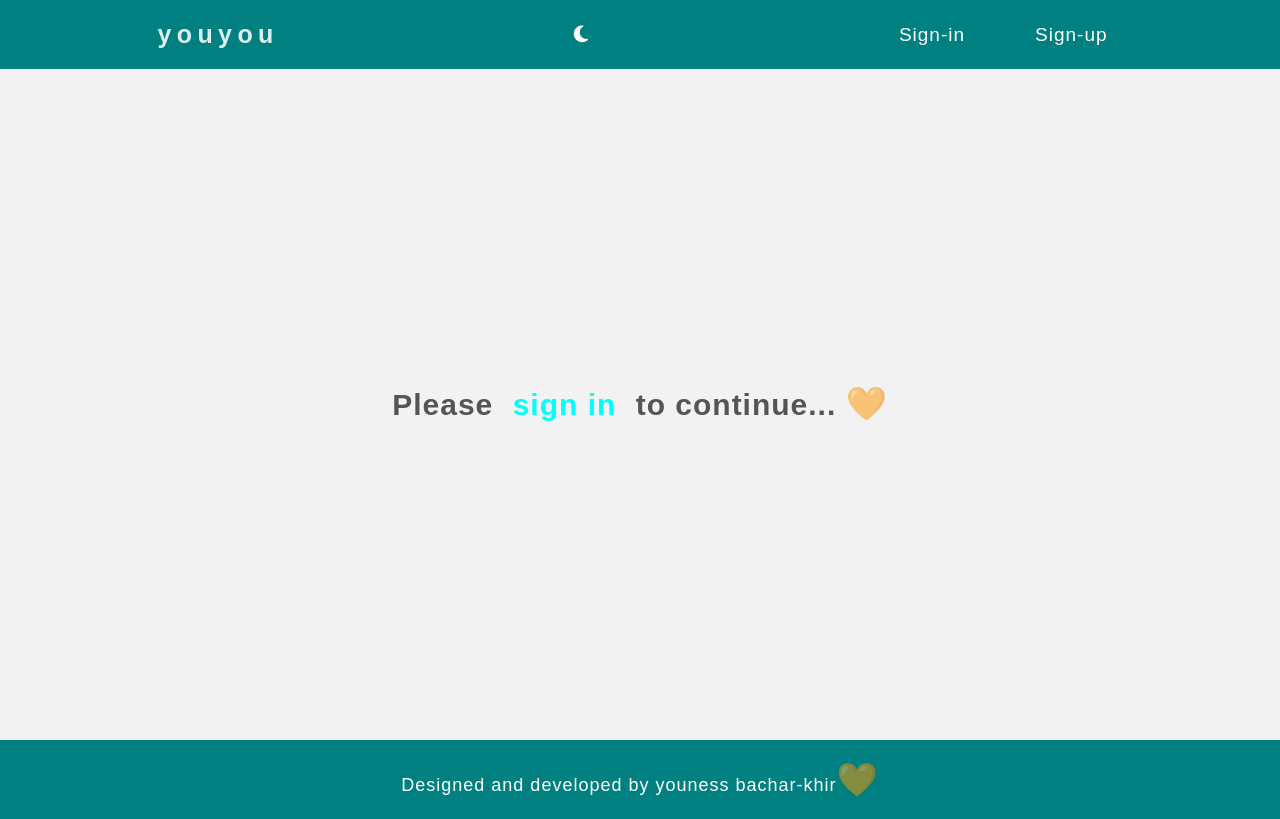
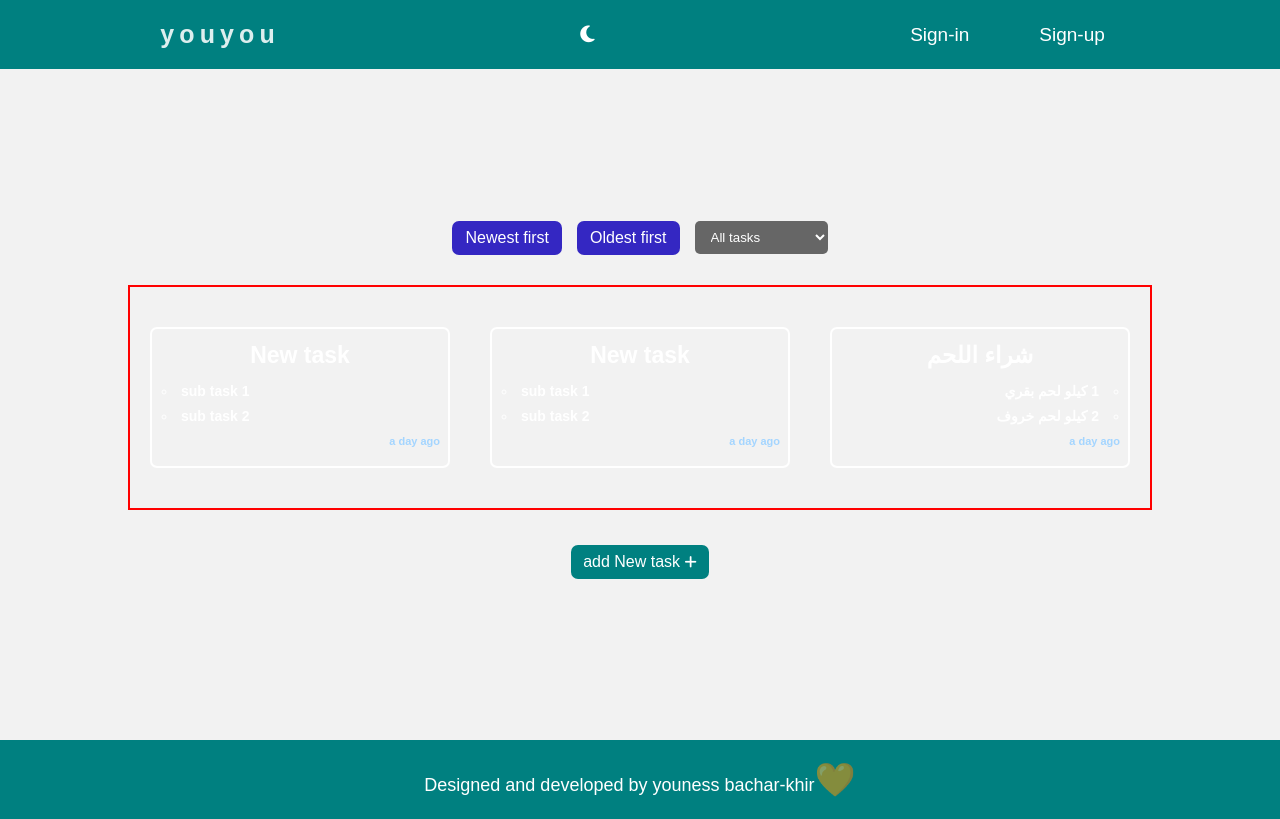
Before and after one commit to younessbachar/myapp, a React (Create React App) app: page / in a window 1280 px wide. Built offline with nearby package versions, Linux system fonts and the light colour scheme; no server answers.

Commit message:
react project with firebase v2

```diff
--- a/src/components/MainContent.css
+++ b/src/components/MainContent.css
@@ -1,11 +1,11 @@
 main{
   color: #1b1b1b;
 
-  height: calc(100vh - 128.64px);
+  min-height: calc(100vh - 128.64px);
 
   font-size: 30px;
   font-weight: bold;
-  line-height: 50px;
+
 
   display: flex;
   flex-direction:  column;
--- a/src/index.css
+++ b/src/index.css
@@ -12,7 +12,7 @@ code {
     monospace;
 }
 
-.title , h2{
+.title > h2{
    color: red;
    text-align: center;
 }
@@ -27,7 +27,7 @@ code {
   text-decoration: none;
   list-style: none;
 
-  letter-spacing: 1px;
+
 }
 
 html {
@@ -114,3 +114,15 @@ span{
   font-size: 33px  ;
   color: #e14656;
 }
+
+.mt{
+  margin-top: 1em;
+}
+
+.mtt{
+  margin-top: 2em;
+}
+
+.mttt{
+  margin-top: 3em;
+}
--- /dev/null
+++ b/src/pages/home.css
@@ -0,0 +1,92 @@
+/*========================
+  table of contents
+ ==========================
+1. OPTIONS (filtred data)
+2. Show all tasks
+3. add task*/
+
+
+
+/*========================
+  OPTIONS (filtred data)
+ ==========================*/
+
+
+.home .parent-of-btns button{
+  background-color: #3427c2;
+  font-size: 16px;
+  padding: 8px 13px;
+  border-radius: 7px;
+  border: none;
+  margin-right: 15px;
+}
+
+.home .parent-of-btns select{
+  background: #666;
+  padding: 8px 12px;
+  border-radius: 5px;
+  border: none;
+}
+
+
+ /*========================
+  Show all tasks
+ ==========================*/
+.home .all-tasks{
+  border:2px solid red;
+  justify-content: center;
+  flex-wrap: wrap;
+}
+
+.one-task{
+  border: 2px solid white;
+  margin: 40px 20px;
+  border-radius: 7px;
+  height: 141px;
+  width: 300px;
+  transition: 0.2s;
+}
+
+.one-task:hover{
+  border-left: 10px solid antiquewhite;
+}
+
+.one-task h2{
+  font-size: 23px;
+  margin-top: 13px;
+  margin-bottom: 10px;
+}
+
+.one-task li{
+  list-style-type: circle;
+  list-style-position: inside;
+  font-size: 14px;
+  line-height: 25px;
+  /*wrong */
+  text-align: start;
+  margin: 0 10px;
+}
+.one-task .time{
+  font-size: 11px;
+  text-align: right;
+  margin-right: 8px;
+  color: rgb(164, 213, 255);
+  line-height: 25px;
+}
+
+ /*========================
+  add task
+ ==========================*/
+
+ .home .add-task-btn{
+  background-color: teal;
+  font-size: 16px;
+  padding: 8px 12px;
+  border-radius: 7px;
+  border: none;
+  margin-bottom: 40px;
+ }
+
+ .fa-plus{
+  font-size: 14px;
+ }
--- a/src/pages/home.jsx
+++ b/src/pages/home.jsx
@@ -7,6 +7,7 @@ import { useAuthState } from "react-firebase-hooks/auth";
 import { Link, useNavigate } from "react-router-dom";
 import { sendEmailVerification } from "firebase/auth";
 import Loading from "../components/loading";
+import "./home.css"; // Import your CSS file for styling
 
 
 
@@ -38,14 +39,48 @@ const Home = () => {
       </Helmet>
       <div>
         <Header />
-          <main>
-          <p className="pls">
-            Please{" "}
-            <Link style={{ fontSize: "30px" ,cursor:"pointer" ,padding: "10px" , color:"cyan"}} to="/signin">
-              sign in
-            </Link>{" "}
-            to continue... <span>🧡</span>
-          </p>
+          <main className="home">
+          {/* OPTIONS (filtred data) */}
+          <section className="parent-of-btns flex mt">
+            <button>Newest first</button>
+            <button>Oldest first</button>
+            <select id="browsers">
+              <option value="ddd">All tasks</option>
+              <option value="dddd">Completed</option>
+              <option value="ddddd">Not Completed</option>
+            </select>
+          </section>
+          {/* Show all tasks*/}
+          <section className="mt flex all-tasks">
+            <article dir="auto" className="one-task">
+              <h2>New task</h2>
+              <ul>
+                <li>sub task 1</li>
+                <li>sub task 2</li>
+              </ul>
+              <p className="time">a day ago</p>
+            </article>
+            <article dir="auto" className="one-task">
+              <h2>New task</h2>
+              <ul>
+                <li>sub task 1</li>
+                <li>sub task 2</li>
+              </ul>
+              <p className="time">a day ago</p>
+            </article>
+            <article dir="auto" className="one-task">
+              <h2>شراء اللحم</h2>
+              <ul>
+                <li>1 كيلو لحم بقري</li>
+                <li>2 كيلو لحم خروف</li>
+              </ul>
+              <p className="time">a day ago</p>
+            </article>
+          </section>
+          {/* Add New task BTN */}
+          <section className="mt">
+            <button className="add-task-btn">add New task <i className="fa-solid fa-plus"></i></button>
+          </section>
         </main>
         <Footer />
       </div>
--- a/src/pages/page404.jsx
+++ b/src/pages/page404.jsx
@@ -393,7 +393,7 @@ a{
     <h2>Couldn't launch :</h2>
     <h3>
       Page Not Found - lets take you{" "}
-      <a href="https://twitter.com/namratapdr">BACK</a>
+      <a href="/">BACK</a>
     </h3>
   </div>
 </>
```
